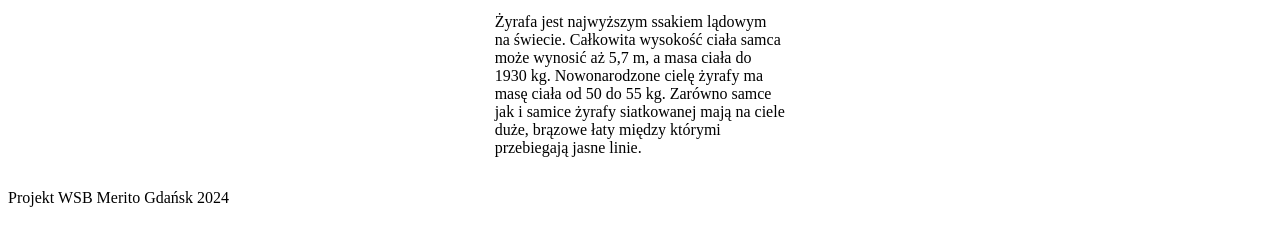
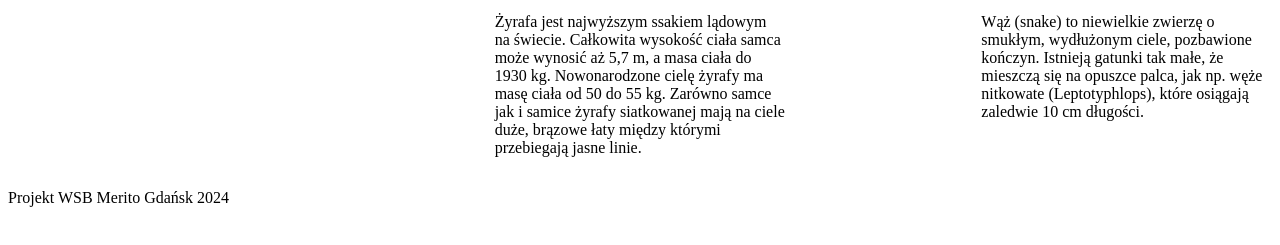
Before and after one commit to magdamadej/ZALICZENIE-INIS5-hyb-wszyscy, a plain HTML site: page index.html in a window 1280 px wide. Shown: the part 443-688 px from the top of the page. Drawn offline with Linux system fonts and the light colour scheme.

Commit message:
added paragraph

```diff
--- a/index.html
+++ b/index.html
@@ -25,6 +25,7 @@
         <section class="snake-kyrylo">
             <h3>Snake</h3>
             <img src="https://media.istockphoto.com/id/1409549408/pl/zdjęcie/wąż-aesculapian.jpg?s=612x612&w=is&k=20&c=bkgcxtKEJ0IV6hsdcZEqZ8AjvWx9lZNyFprj-MAkymU=" alt="">
+            <p>Wąż (snake) to niewielkie zwierzę o smukłym, wydłużonym ciele, pozbawione kończyn. Istnieją gatunki tak małe, że mieszczą się na opuszce palca, jak np. węże nitkowate (Leptotyphlops), które osiągają zaledwie 10 cm długości.</p>
         </section>
     </main>
     <footer>
```
